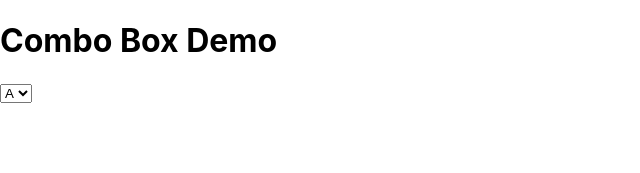
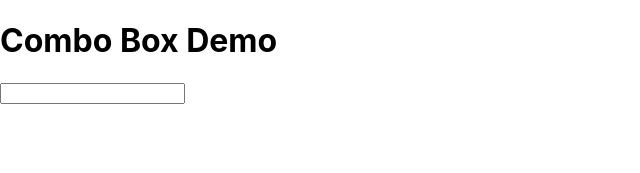
Before and after one commit to bengreener/react-test-combobox, a React (Create React App) app: page / in a window 1280 px wide. Shown: the top 173 px of the page, without its empty margins (0-640 px from the left). Built offline with nearby package versions, Linux system fonts and the light colour scheme.

Commit message:
update combobox to use a datalist which better meets required behaviour

```diff
--- a/src/App.js
+++ b/src/App.js
@@ -2,10 +2,10 @@ import React from 'react';
 import './App.css';
 import ComboBox from './component/ComboBox';
 
-const options = [{'value': '1', 'text': 'A'}, {'value': '2', 'text': 'B'}, {'value': '3', 'text': 'C'}];
+const options = ['Along', 'Also', 'Absent', 'Batch', 'Beast', 'Crayon', 'Canoe'];
 
 function App() {
-  const [value, setValue] = React.useState();
+  const [value, setValue] = React.useState('');
 
   function handleSelectionChange(event) {
     setValue(event.target.value);
--- a/src/component/ComboBox.js
+++ b/src/component/ComboBox.js
@@ -5,19 +5,21 @@ import React from 'react';
  * @param {Object} props
  * @param {string} props.value
  * @param {Object[]} props.options
- * @param {string} props.options[].value
- * @param {string} props.options[].text
  * @param {ComboBox~onChange} props.onChange
  * @returns {React.ReactComponentElement}
  */
 function ComboBox({value, options, onChange}) {
 
-  const optionElements = options.map(option => <option key={option.value} value={option.value}>{option.text}</option>);
+  const optionElements = options.map(option => <option key={option} id={option} value={option}>{option}</option>);
     return (
-        <select multiple={false} value={value} onChange={onChange}>
+      <>
+        <input id="combobox" name="combobox" list="options" value={value} onChange={onChange} />
+        <datalist id="options">
           {optionElements}
-        </select>
-      );
+        </datalist>
+      </>
+    );
+
 }
 
 export default ComboBox;
```
Also changed, not shown: 2 other files (tests, documents, lock files or other folders).
